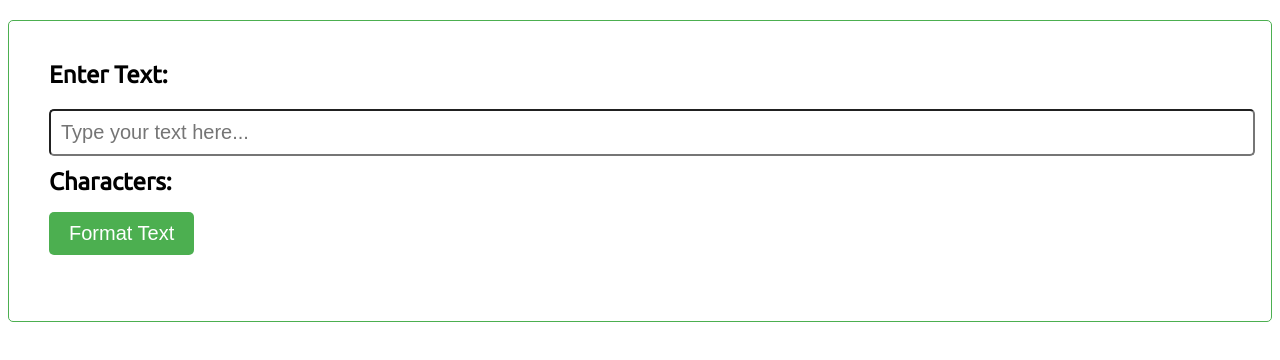
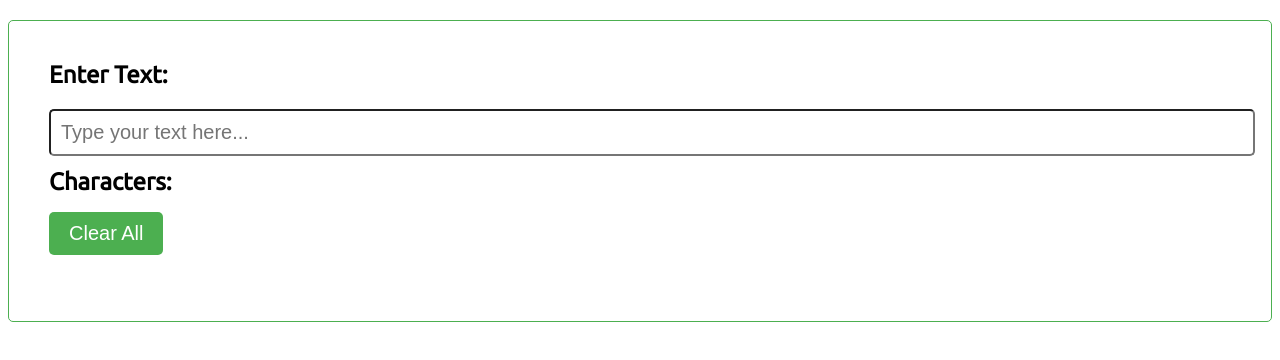
Before and after one commit to Derrick-Nuby/Rwanda-Traffic-Guide-Project, a plain HTML site: page index.html in a window 1280 px wide. Drawn offline with Linux system fonts and the light colour scheme.

Commit message:
removed the format button and added the clear

```diff
--- a/index.html
+++ b/index.html
@@ -9,7 +9,8 @@
         <label for="textInput">Enter Text:</label>
         <input type="text" id="textInput" placeholder="Type your text here...">
         <p id="characterCount">Characters:</p>
-        <button id="formatButton" onclick="formatText()">Format Text</button>
+        <!-- <button id="formatButton" onclick="formatText()">Format Text</button> -->
+        <button id="clearAll" onclick="clearAll()">Clear All</button>
         <p id="formattedText"></p>
     </div>
 
```
